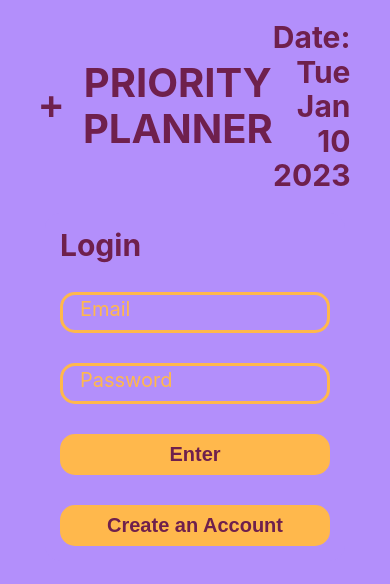
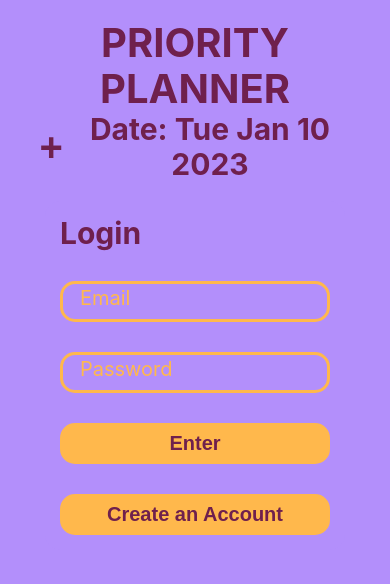
Before and after one commit to alvinwchou/priority-planner, a React (Create React App) app: page / in a window 390 px wide. Shown: the top 584 px of the page. Built offline with nearby package versions, Linux system fonts and the light colour scheme; no server answers.

Commit message:
style: :lipstick: added media queries

```diff
--- a/src/components/Header.jsx
+++ b/src/components/Header.jsx
@@ -19,7 +19,7 @@ const Header = ({ userId, logoutUser, addTask, deleteTask }) => {
 
     return (
         <div className="header">
-            <div>
+            <div className="menuContainer">
                 <button onClick={() => handleClick("toggle")}>
                     <h1>+</h1>
                 </button>
--- a/src/components/TaskItems.jsx
+++ b/src/components/TaskItems.jsx
@@ -68,7 +68,7 @@ const TaskItems = ({ tasks, category, deleteTask, updateLists }) => {
             // update db with the new order of list (tempArray)
             updateLists(endingCategoryName, tempArray);
         } else {
-            // move task to a differnet list
+            // move task to a different list
             // move task back to original list before we can delete it
             // if not we would get an error:
             // Uncaught DOMException: Failed to execute 'removeChild' on 'Node': The node to be removed is not a child of this node.
@@ -169,7 +169,9 @@ const TaskItems = ({ tasks, category, deleteTask, updateLists }) => {
                         onDragEnd={(e) => handleDragEnd(e)}
                         draggable
                     >
-                        <RxDragHandleHorizontal />
+                        <div className="grabIconContainer">
+                            <RxDragHandleHorizontal />
+                        </div>
                         <p>{task}</p>
                         <button
                             className="btn"
--- a/src/styles/sass/partials/_baseStyles.scss
+++ b/src/styles/sass/partials/_baseStyles.scss
@@ -34,3 +34,7 @@ select {
     background-color: transparent;
     border: none;
 }
+
+h1 {
+    margin: 0;
+}
--- a/src/styles/sass/partials/_mediaQueries.scss
+++ b/src/styles/sass/partials/_mediaQueries.scss
@@ -25,6 +25,24 @@
 
 @media (max-width: 750px) {
 
+    // header
+    .header {
+        grid-template-columns: 30px repeat(2, 1fr);
+
+        .menuContainer {
+            grid-area: 2 / 1 / 3 / 2;
+        }
+
+        .title {
+            grid-area: 1 / 1 / 2 / 4;
+        }
+
+        .todaysDate {
+            grid-area: 2 / 2 / 3 / 4;
+            text-align: center;
+        }
+    }
+
     // dashboard
     .dashboard {
         grid-template-rows: repeat(4, 17rem);
--- a/src/styles/styles.css
+++ b/src/styles/styles.css
@@ -264,6 +264,10 @@ select {
   border: none;
 }
 
+h1 {
+  margin: 0;
+}
+
 * {
   color: rgb(111, 32, 77);
 }
@@ -498,15 +502,24 @@ option {
       -ms-flex-pack: justify;
           justify-content: space-between;
 }
-.taskItem svg:first-child {
-  cursor: -webkit-grab;
-  cursor: grab;
-}
 .taskItem p {
   -webkit-box-flex: 2;
       -ms-flex-positive: 2;
           flex-grow: 2;
   padding: 0 15px;
+}
+
+.grabIconContainer {
+  display: -webkit-box;
+  display: -ms-flexbox;
+  display: flex;
+  -webkit-box-align: center;
+      -ms-flex-align: center;
+          align-items: center;
+}
+.grabIconContainer svg {
+  cursor: -webkit-grab;
+  cursor: grab;
 }
 
 .isDragging {
@@ -533,6 +546,19 @@ option {
   }
 }
 @media (max-width: 750px) {
+  .header {
+    grid-template-columns: 30px repeat(2, 1fr);
+  }
+  .header .menuContainer {
+    grid-area: 2/1/3/2;
+  }
+  .header .title {
+    grid-area: 1/1/2/4;
+  }
+  .header .todaysDate {
+    grid-area: 2/2/3/4;
+    text-align: center;
+  }
   .dashboard {
     grid-template-rows: repeat(4, 17rem);
   }
```
Also changed, not shown: src/styles/sass/partials/_taskItems.scss (+10 -3 lines), src/styles/styles.min.css.
